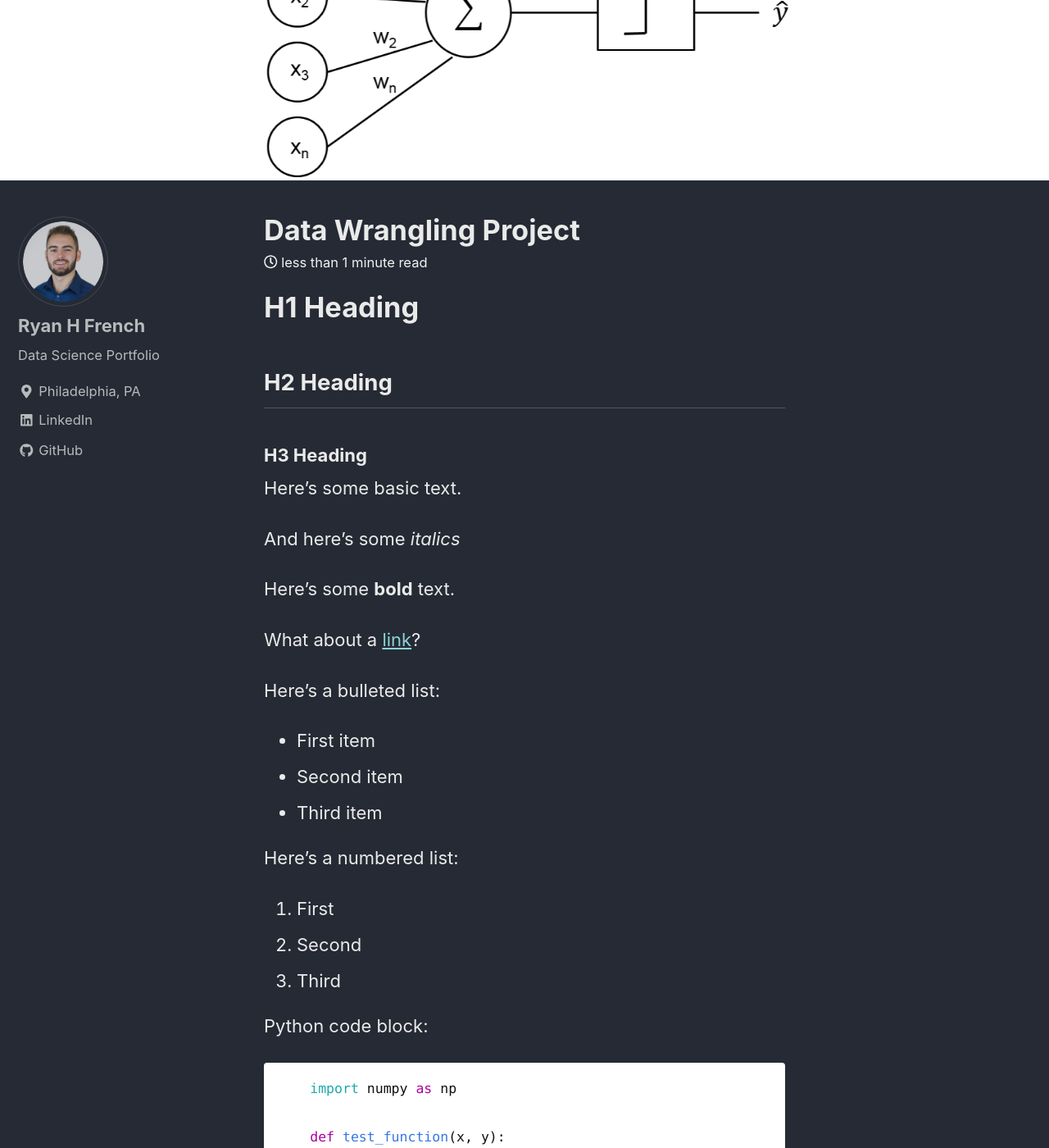
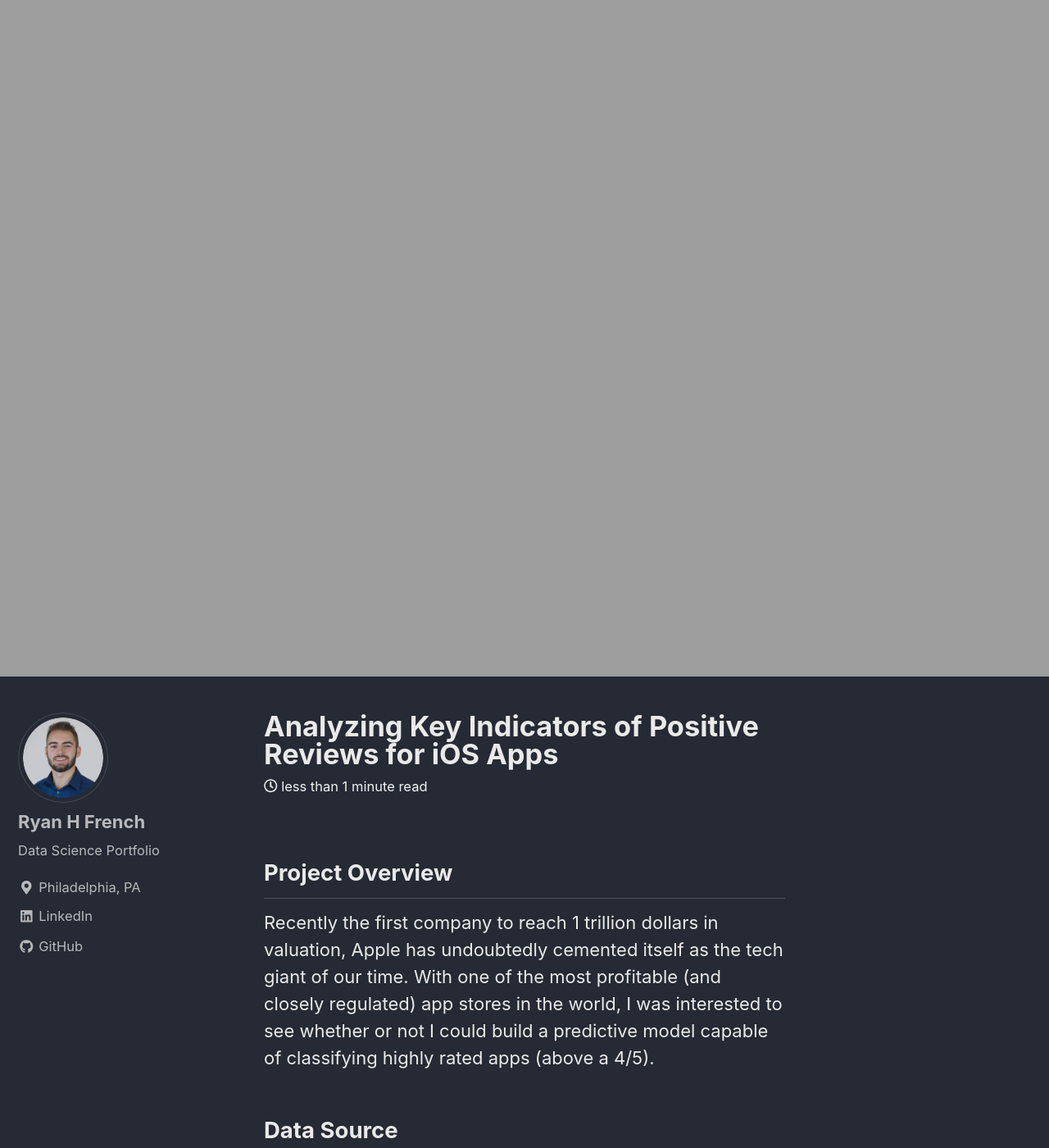
Before and after one commit to ryanhfrench/ryanhfrench.github.io, a Jekyll site: the page built from _posts/2019-04-21-scripting_for_data_analysis.md, in a window 1280 px wide and 1400 px high, scrolled down 235 px. Shown: the whole window at 82% size. Built offline with Jekyll 4.4.1, drawn with Linux system fonts in a browser that asks for light colours; nearby versions of some CDN libraries; formulas are drawn with MathJax 3; some of the changed text lies outside the part shown.

Commit message:
Re-try update

```diff
--- a/_posts/2018-01-28-perceptron.md
+++ b/_posts/2019-04-21-scripting_for_data_analysis.md
@@ -1,18 +1,22 @@
 ---
-title: "Data Wrangling Project"
-date: 2018-01-28
-tags: [data wrangling, data science, messy data]
+title: "Analyzing Key Indicators of Positive Reviews for iOS Apps"
+date: 2019-04-21
+tags: [data science, machine learning, apple, iOS, random forest]
 header:
-  image: "/images/perceptron/percept.jpg"
-excerpt: "Data Wrangling, Data Science, Messy Data"
+  image: "/images/perceptron/abstract-curves-led-1944.jpg"
+excerpt: "My final project for Scripting for Data Analysis"
 mathjax: "true"
 ---
 
-# H1 Heading
+## Project Overview
+Recently the first company to reach 1 trillion dollars in valuation, Apple has
+undoubtedly cemented itself as the tech giant of our time. With one of the most
+profitable (and closely regulated) app stores in the world, I was interested to
+see whether or not I could build a predictive model capable of classifying
+highly rated apps (above a 4/5).
 
-## H2 Heading
-
-### H3 Heading
+## Data Source
+[link](https://www.kaggle.com/ramamet4/app-store-apple-data-set-10k-apps)?
 
 Here's some basic text.
 
--- a/index.html
+++ b/index.html
@@ -2,5 +2,5 @@
 layout: home
 author_profile: true
 header:
-  image: "/images/waterfront.jpg"
+  image: "/images/philly.jpg"
 ---
```
Also changed, not shown: _pages/machinelearning.md (deleted, +0 -8 lines), _pages/projects.md (added, +8 -0 lines), _posts/2019-04-21-information_visualization.md (added, +63 -0 lines), images/building_lights_USA_night_skyscraper_reflection_promenades_river-780095.jpg (deleted), images/cover.jpg (added), images/philly.jpg (added), 1 other file.
